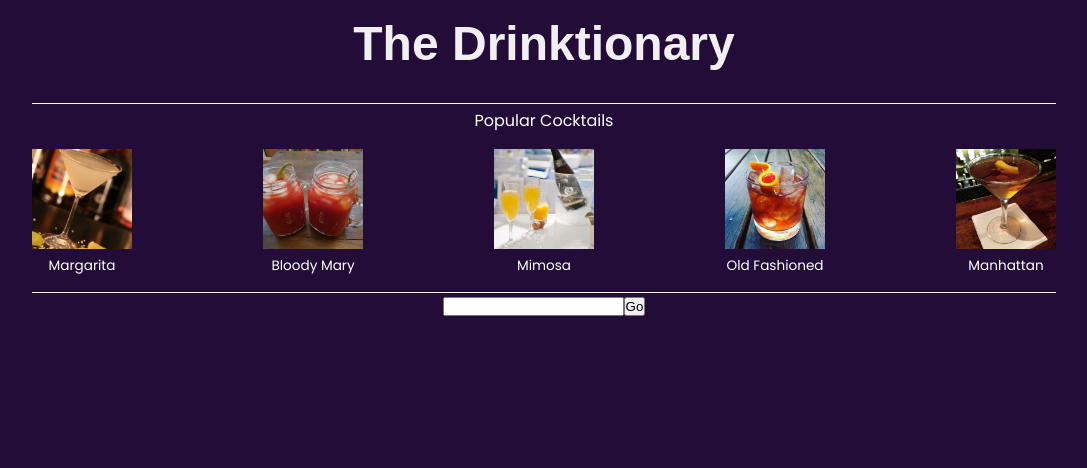
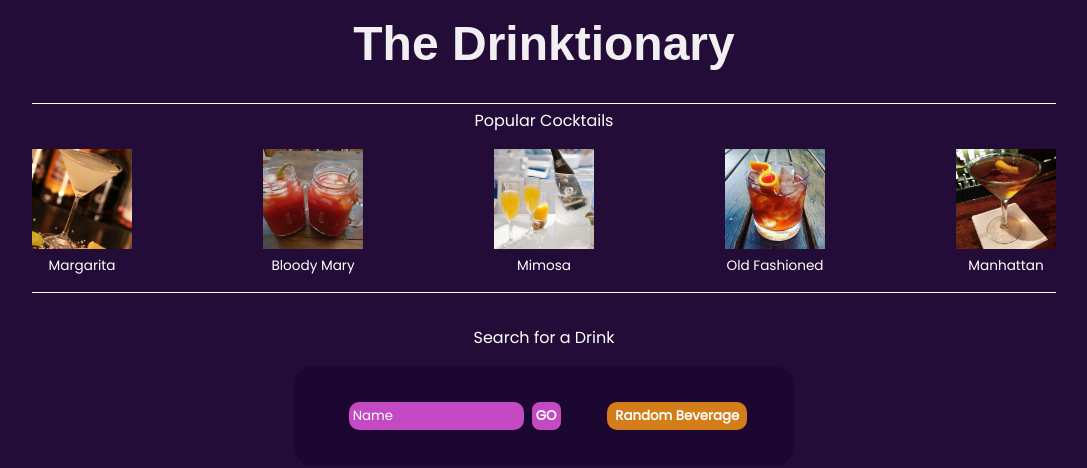
Before and after one commit to shawncace/drink-recipe-react, a React (Create React App) app: page / in a window 1280 px wide. Shown: the top 468 px of the page, without its empty margins (96-1183 px from the left). Built offline with nearby package versions, Linux system fonts and the light colour scheme; a web font is replaced by a local one.

Commit message:
search container updates

```diff
--- a/src/components/Search.js
+++ b/src/components/Search.js
@@ -3,10 +3,13 @@ import {useState} from 'react'
 const Search = () => {
   const [searchValue, setSearchValue]=useState('')
 
+  const[drink, setDrink]=useState({})
+
   const handleClick=() =>{
     if(searchValue === ''){
       alert('gg')
     }
+
     getDrink(searchValue)
   }
 
@@ -16,9 +19,14 @@ const Search = () => {
         alert('gg')
       }
 
+
       getDrink(searchValue)
 
     }
+  }
+
+  const handleRandomClick = ()=>{
+    getRandomDrink()
   }
 
   const getDrink=async(searchValue)=>{
@@ -27,19 +35,62 @@ const Search = () => {
     try{
       const response = await fetch(API_URL)
       const data = await response.json()
+
+
         console.log(data.drinks[0].strDrink)
+        setDrink(data.drinks[0])
+
 
     } catch(error){
       console.log(error)
     }
   };
 
+  const getRandomDrink = async()=>{
+    const API_URL='https://www.thecocktaildb.com/api/json/v1/1/random.php'
+
+    try{
+      const response = await fetch(API_URL)
+      const data = await response.json()
+
+
+        console.log(data.drinks[0].strDrink)
+        setDrink(data.drinks[0])
+
+
+    } catch(error){
+      console.log(error)
+    }
+  }
+
   return (
-    <div className='recipe-container'>
-      <input onChange={(event)=>setSearchValue(event.target.value)}
-             onKeyPress={handleKeypress}/>
-      <button onClick={handleClick}>Go</button>
-    </div>
+    <>
+      <div className='section-title'>Search for a Drink
+      </div>
+
+      {/* <div className='recipe-container'>
+        <div className="find-drink-container">
+          <input onChange={(event)=>setSearchValue(event.target.value)}
+                onKeyPress={handleKeypress}
+                placeholder='Name'/>
+          <button onClick={handleClick}>GO</button>
+          </div>
+
+          <button className='random-bev-btn' onClick={handleRandomClick}>Random Beverage</button>
+      </div> */}
+
+      <div className='recipe-container-two'>
+        <div className="find-drink-container">
+          <img src={drink.strDrinkThumb} alt=''/>
+          <input onChange={(event)=>setSearchValue(event.target.value)}
+                onKeyPress={handleKeypress}
+                placeholder='Name'/>
+          <button onClick={handleClick}>GO</button>
+          </div>
+
+          <button className='random-bev-btn' onClick={handleRandomClick}>Random Beverage</button>
+      </div>
+    </>
   );
 }
 
--- a/src/index.css
+++ b/src/index.css
@@ -25,10 +25,6 @@ body {
   color: rgba(255, 255, 255, 0.938);
 }
 
-.recipe-container {
-  font-family: "Poppins", sans-serif;
-}
-
 .pop-drink-wrapper {
   text-align: center;
   font-family: "Poppins";
@@ -39,6 +35,12 @@ body {
   margin-top: 2rem;
   min-width: 80%;
   padding-top: 0.25rem;
+}
+
+.section-title {
+  font-family: "Poppins";
+  color: #fff;
+  margin-top: 2rem;
 }
 
 .img-container {
@@ -63,3 +65,73 @@ body {
 .popular-drink-name {
   font-size: 0.85rem;
 }
+
+/* The following rules are before a drink has been searched for */
+
+.recipe-container {
+  font-family: "Poppins", sans-serif;
+  width: 500px;
+  height: 100px;
+  background-color: rgb(28, 7, 48);
+  display: flex;
+  justify-content: space-evenly;
+  align-items: center;
+  border-radius: 20px;
+  margin-top: 1rem;
+}
+
+.find-drink-container {
+}
+
+.find-drink-container input {
+  background-color: rgb(196, 74, 196);
+  border: none;
+  padding: 0.25rem;
+  border-radius: 10px;
+  font-family: inherit;
+  width: 175px;
+  margin: 0.5rem;
+}
+
+.find-drink-container input::placeholder {
+  color: white;
+  opacity: 1;
+}
+
+.find-drink-container input:focus {
+  outline: none;
+}
+
+.find-drink-container button {
+  background-color: rgb(196, 74, 196);
+  border: none;
+  border-radius: 8px;
+  padding: 0.25rem;
+  color: white;
+  font-weight: bold;
+  font-family: inherit;
+}
+
+.random-bev-btn {
+  font-family: inherit;
+  background-color: rgb(212, 126, 27);
+  border: none;
+  border-radius: 10px;
+  padding: 0.25rem 0.5rem;
+  color: rgb(255, 255, 255);
+  font-weight: bolder;
+}
+
+/* The following rules are for after a drink has been searched for */
+
+.recipe-container-two {
+  font-family: "Poppins", sans-serif;
+  min-width: 500px;
+  min-height: 100px;
+  background-color: rgb(28, 7, 48);
+  display: flex;
+  justify-content: space-evenly;
+  align-items: center;
+  border-radius: 20px;
+  margin-top: 1rem;
+}
```
